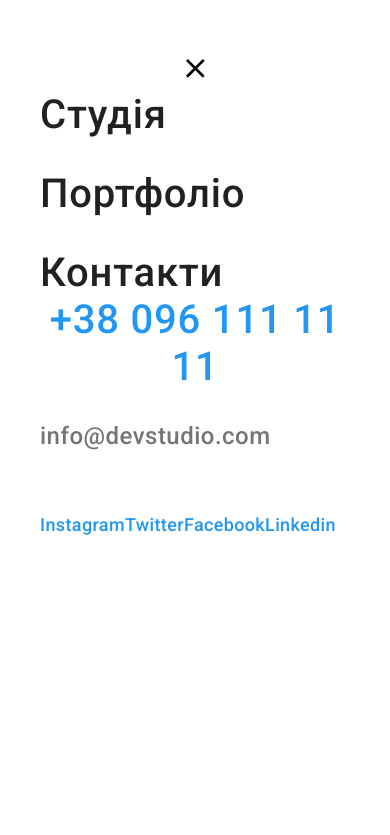
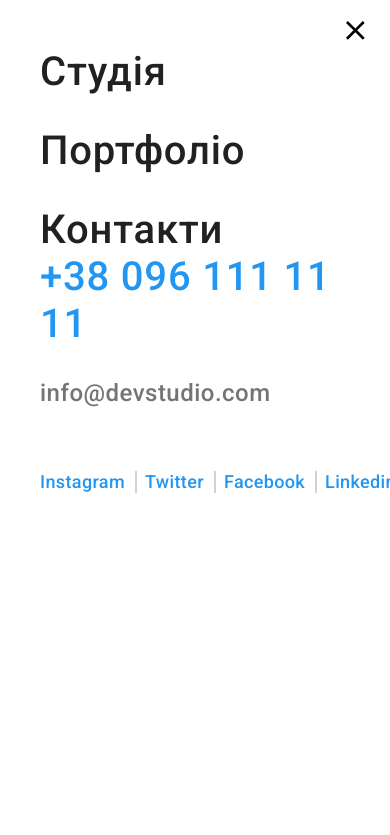
Before and after one commit to FergusonJoan/goit-markup-hw-08, a plain HTML site: page index.html in a window 390 px wide. Both pictures are taken after a click on the button 355 px from the left and 31 px from the top of the page. Shown: the top 835 px of the page. Drawn offline with Linux system fonts and the light colour scheme.

Commit message:
deletes the needless media

```diff
--- a/index.html
+++ b/index.html
@@ -20,15 +20,11 @@
             <div class="container header__container">
                 <a href="./index.html" class="logo header__logo"><span lang="en"><span
                             class="logo header__logo--accent">Web</span>Studio</span></a>
-
-                <button type="button" class="header__button is-open" data-menu-button aria-expanded="false">
+                <button type="button" class="header__button--open js-open-menu" data-menu-button aria-expanded="false">
                     <svg class="header__icon" width="40px" height="40px" aria-label="Переключатель мобильного меню">
-                        <!-- <use class="header__cross" href="./images/symbol-defs.svg#icon-cross"></use> -->
                         <use class="header__menu" href="./images/symbol-defs.svg#icon-menu"></use>
                     </svg>
                 </button>
-
-                <div class="nav-cont" id="nav-cont">
                     <nav class="nav">
                         <ul class="nav__list">
                             <li class="nav__item">
@@ -54,15 +50,12 @@
                             <a href="tel:+380961111111" class="contacts__link" aria-label="smartphone">
                                 <svg class="contacts__item" width="20" height="17.3">
                                     <use href="./images/symbol-defs.svg#icon-smartphone"></use>
-                                    </svg>+38 096 111 11 11
-                                </a>
+                                </svg>+38 096 111 11 11</a>
                         </li>
                     </ul>
                 </div>
             </div>
-            </div>
         </header>
-
         <main class="main">
             <!-- HERO -->
             <section class="overlay">
@@ -480,18 +473,16 @@
             </div>
         </div>
     <!-- MENU PHONE -->
-        <div class="menu" id="menu" data-menu>
-                <button type="button" class="header__button--open is-open" data-menu-button aria-expanded="false">
+        <div class="menu js-menu-container" id="menu">
+            <div class="menu-wrapper">
+                <button type="button" class="menu-toggle header__button--close js-close-menu" data-menu-button>
                     <svg class="header__icon" width="40px" height="40px" aria-label="Переключатель мобильного меню">
                         <use class="header__cross" href="./images/symbol-defs.svg#icon-cross"></use>
-                        <!-- <use class="header__menu" href="./images/symbol-defs.svg#icon-menu"></use> -->
                     </svg>
                 </button>
-            <div class="content">
-                <div class="menu-nav">
-                    <ul class="menu-nav__list">
+                <ul class="menu-nav">
                     <li class="menu-nav__item">
-                            <a href="#studio" class="menu-nav__link">Студія</a>
+                        <a href="./index.html" class="menu-nav__link">Студія</a>
                     </li>
                     <li class="menu-nav__item">
                         <a href="./portfolio.html" class="menu-nav__link">Портфоліо</a>
@@ -500,9 +491,7 @@
                         <a href="#contacts" class="menu-nav__link">Контакти</a>
                     </li>
                 </ul>
-                </div>
-                <div class="menu-cont">
-                    <ul class="menu-cont__list">
+                <ul class="menu-cont">
                     <li class="menu-cont__item">
                         <a href="tel:+380961111111" class="menu-cont__tel">
                             +38 096 111 11 11
@@ -513,21 +502,18 @@
                             info@devstudio.com</a>
                     </li>
                 </ul>
-                </div>
-                <div class="menu-social">
-                    <ul class="menu-social__list">
-                        <li class="menu-social__item">Instagram</li>
-                        <li class="menu-social__item">Twitter</li>
-                        <li class="menu-social__item">Facebook</li>
-                        <li class="menu-social__item">Linkedin</li>
+                <ul class="menu-social">
+                    <li class="menu-social__item"><a href="https://www.instagram.com/" class="menu-social__link">Instagram</a></li>
+                    <li class="menu-social__item"><a href="https://twitter.com/?lang=ru" class="menu-social__link">Twitter</a></li>
+                    <li class="menu-social__item"><a href="https://www.facebook.com/" class="menu-social__link">Facebook</a></li>
+                    <li class="menu-social__item"><a href="https://ua.linkedin.com/" class="menu-social__link">Linkedin</a></li>
                 </ul>
             </div>
         </div>
             </div>
 
-    <!-- <script defer src="https://cdnjs.cloudflare.com/ajax/libs/body-scroll-lock/3.1.5/bodyScrollLock.min.js" integrity="sha512-HowizSDbQl7UPEAsPnvJHlQsnBmU2YMrv7KkTBulTLEGz9chfBoWYyZJL+MUO6p/yBuuMO/8jI7O29YRZ2uBlA==" crossorigin="anonymous"> -->
 
-    </script>
+        <script src="./js/mobile-menu.js"></script>
         <script src="./js/modal.js"></script>
 </body>
 
--- /dev/null
+++ b/js/mobile-menu.js
@@ -0,0 +1,28 @@
+(() => {
+	const mobileMenu = document.querySelector('.js-menu-container');
+	const openMenuBtn = document.querySelector('.js-open-menu');
+	const closeMenuBtn = document.querySelector('.js-close-menu');
+
+	const toggleMenu = () => {
+	  const isMenuOpen =
+		openMenuBtn.getAttribute('aria-expanded') === 'true' || false;
+	  openMenuBtn.setAttribute('aria-expanded', !isMenuOpen);
+	  mobileMenu.classList.toggle('is-open');
+
+	  const scrollLockMethod = !isMenuOpen
+		? 'disableBodyScroll'
+		: 'enableBodyScroll';
+	  bodyScrollLockscrollLockMethod;
+	};
+
+	openMenuBtn.addEventListener('click', toggleMenu);
+	closeMenuBtn.addEventListener('click', toggleMenu);
+
+	// Close the mobile menu on wider screens if the device orientation changes
+	window.matchMedia('(min-width: 768px)').addEventListener('change', e => {
+	  if (!e.matches) return;
+	  mobileMenu.classList.remove('is-open');
+	  openMenuBtn.setAttribute('aria-expanded', false);
+	  bodyScrollLock.enableBodyScroll(document.body);
+	});
+  })();
--- a/js/modal.js
+++ b/js/modal.js
@@ -12,18 +12,3 @@
         refs.modal.classList.toggle("is-hidden");
     }
 })();
-
-(() => {
-  const menuBtnRef = document.querySelector("[data-menu-button]");
-  const mobileMenuRef = document.querySelector("[data-menu]");
-
-  menuBtnRef.addEventListener("click", () => {
-    const expanded =
-      menuBtnRef.getAttribute("aria-expanded") === "true" || false;
-
-    menuBtnRef.classList.toggle("is-open");
-    menuBtnRef.setAttribute("aria-expanded", !expanded);
-
-    mobileMenuRef.classList.toggle("is-open");
-  });
-})();
--- a/sass/components/_activities.scss
+++ b/sass/components/_activities.scss
@@ -11,7 +11,6 @@
         position: relative;
         overflow: hidden;
     }
-
     @media screen and (max-width: $desctop) {
         display: none;
     }
--- a/sass/components/_backdrop.scss
+++ b/sass/components/_backdrop.scss
@@ -8,7 +8,6 @@
     opacity: 1;
     padding: 50px 30px;
     transition: opacity var(--timiming-function);
-
     overflow-y: scroll;
 }
 .backdrop.is-hidden {
@@ -36,13 +35,6 @@
         width: 90%;
     }
     @media screen and (min-width: $phone) {
-        position: absolute;
-        top: 50%;
-        left: 50%;
-        min-width: 450px;
-        max-height: 609px;
-    }
-    @media screen and (min-width: $tablet) {
         position: absolute;
         top: 50%;
         left: 50%;
--- a/sass/components/_clients.scss
+++ b/sass/components/_clients.scss
@@ -9,19 +9,16 @@
         display: flex;
         align-items: center;
         gap: 30px;
+        flex-wrap: wrap;
 
-        @media screen and (max-width: $desctop) {
-            flex-wrap: wrap;
-        }
         @media screen and (min-width: $desctop) {
             flex-wrap: nowrap;
         }
     }
 
     &__item {
-        @media screen and (max-width: $tablet) {
-            width: calc((100% - 30px) / 2);
-        }
+        width: calc((100% - 30px) / 2);
+
         @media screen and (min-width: $tablet) {
             width: calc((100% - 60px) / 3);
         }
--- a/sass/components/_filter.scss
+++ b/sass/components/_filter.scss
@@ -1,8 +1,7 @@
 .gallery__container {
-    @media screen and (max-width: $desctop) {
-        padding-top: 60px;
-        padding-bottom: 60px;
-    }
+    padding-top: 60px;
+    padding-bottom: 60px;
+
     @media screen and (min-width: $desctop) {
         padding-top: 94px;
         padding-bottom: 94px;
@@ -14,10 +13,10 @@
         display: flex;
         flex-wrap: wrap;
         gap: 8px;
-        @media screen and (max-width: $tablet) {
-            justify-content: start;
-            margin-bottom: 40px;
-        }
+
+        justify-content: start;
+        margin-bottom: 40px;
+
         @media screen and (min-width: $tablet) {
             justify-content: center;
             margin-bottom: 30px;
--- a/sass/components/_form.scss
+++ b/sass/components/_form.scss
@@ -1,6 +1,7 @@
 .form {
     &__title {
         display: flex;
+        text-align: center;
         align-items: center;
         justify-content: center;
         margin-bottom: 12px;
--- a/sass/components/_menu.scss
+++ b/sass/components/_menu.scss
@@ -1,39 +1,4 @@
-.header__button {
-	margin-left: auto;
-	display: inline-flex;
-	background-color: transparent;
-	align-items: center;
-	justify-content: center;
-	@media screen and (min-width: $tablet) {
-		display: none;
-	}
-	// @media screen and (min-width: $tablet) {
-	//     display: none;
-	// }
-}
-
-.header__button {
-	&__icon {
-		fill: #000000;
-	}
-}
-
-.header__button .header__menu {
-	display: none;
-}
-
-.header__button.is-open .header__menu {
-	display: block;
-}
-
-.header__button.is-open .header__cross {
-	display: none;
-}
-
 .menu {
-	display: flex;
-	padding: 48px 40px;
-	@media screen and (max-width: $tablet) {
 	display: none;
 	position: fixed;
 	top: 0;
@@ -48,19 +13,30 @@
 	display: block;
 	}
 }
-
-	&__content {
-		height: 100%;
-		width: 100%;
+.menu-wrapper {
+	display: flex;
+	flex-direction: column;
+	position: relative;
+	padding: 48px 40px;
 }
+.header__button--open {
+	margin-left: auto;
+	display: inline-flex;
+	background-color: transparent;
+	align-items: center;
+	justify-content: center;
+	@media screen and (min-width: $tablet) {
+		display: none;
+	}
+}
+.header__button--close {
+	position: absolute;
+	top: 10px;
+	right: 15px;
 }
 
 .menu-nav {
-	&__list {
-		display: flex;
-		flex-direction: column;
-		align-items: start;
-	}
+	text-align: left;
 
 	&__item:not(:last-child) {
 		margin-bottom: 32px;
@@ -76,20 +52,9 @@
 	}
 }
 
-.menu-nav__link,
-.menu-cont__email {
-	&:hover,
-    &:focus {
-        color: var(--accent-color);
-    }
-}
 .menu-cont {
 	margin-bottom: 64px;
-    &__list {
-		display: flex;
-		flex-direction: column;
-		align-items: start;
-    }
+	text-align: left;
 
     &__item:not(:last-child) {
 		margin-bottom: 32px;
@@ -104,6 +69,8 @@
 	}
 
     &__email {
+		padding-top: 20px;
+		padding-bottom: 20px;
 		font-weight: 500;
 		font-size: 24px;
 		line-height: calc(28 / 24);
@@ -111,16 +78,34 @@
 		color: var(--sec-text-color);
     }
 }
+
 .menu-social {
-    &__list {
 	display: flex;
-    }
-
     &__item {
+		margin-right: 20px;
 		font-weight: 500;
 		font-size: 18px;
 		line-height: calc(22 / 18);
 		letter-spacing: 0.02em;
 		color: #2196F3;
     }
+	&__item:not(:last-child)::after {
+		content: "";
+		position: absolute;
+		width: 1px;
+		height: 22px;
+		border: 1px solid rgba(33, 33, 33, 0.2);
+		margin-left: 10px;
 	}
+	&__link {
+		padding-top: 20px;
+		padding-bottom: 20px;
+	}
+}
+.menu-nav__link,
+.menu-cont__email {
+	&:hover,
+    &:focus {
+        color: var(--accent-color);
+    }
+}
```
Also changed, not shown: portfolio.html (+41 -5 lines), sass/components/_footer.scss (+4 -9 lines), sass/components/_gallery.scss (+4 -5 lines), sass/components/_header.scss (+22 -33 lines), sass/components/_hero.scss (+4 -7 lines), css/main.css, css/main.min.css, sass/components/_portfolio.scss (deleted), 2 other files. Lines whose indentation alone changed are shown as unchanged.
